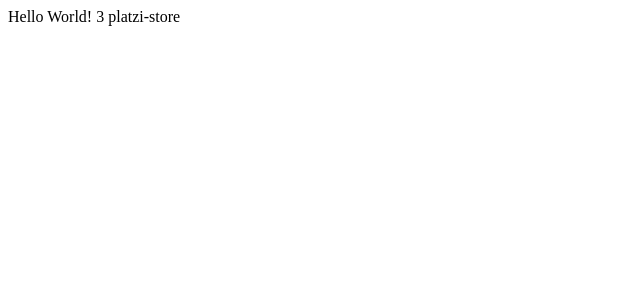
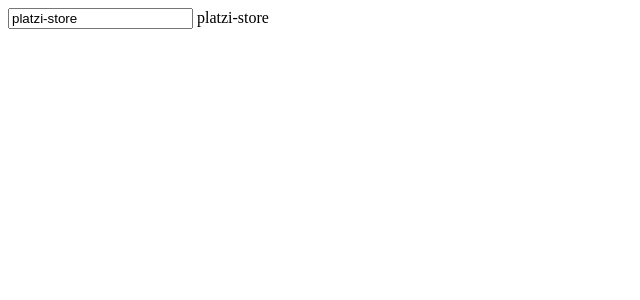
Before and after one commit to JhurgenMrz/Angular, an Angular app in the folder platzi-store/: page / in a window 1280 px wide. Shown: the top 300 px of the page, without its empty margins (0-640 px from the left). Built offline with nearby package versions, Linux system fonts and the light colour scheme.

Commit message:
Data binding en Angular

```diff
--- a/platzi-store/src/app/app.component.html
+++ b/platzi-store/src/app/app.component.html
@@ -1,3 +1,2 @@
-{{ 'Hello World! ' }}
-{{  1 + 2 }}
-{{  title }}
+<input type="text" [(ngModel)]="title" >
+{{ title }}
--- a/platzi-store/src/app/app.module.ts
+++ b/platzi-store/src/app/app.module.ts
@@ -1,5 +1,6 @@
 import { BrowserModule } from '@angular/platform-browser';
 import { NgModule } from '@angular/core';
+import { FormsModule } from '@angular/forms'
 
 import { AppRoutingModule } from './app-routing.module';
 import { AppComponent } from './app.component';
@@ -10,7 +11,8 @@ import { AppComponent } from './app.component';
   ],
   imports: [
     BrowserModule,
-    AppRoutingModule
+    AppRoutingModule,
+    FormsModule
   ],
   providers: [],
   bootstrap: [AppComponent]
```
